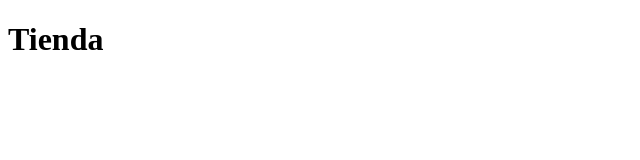
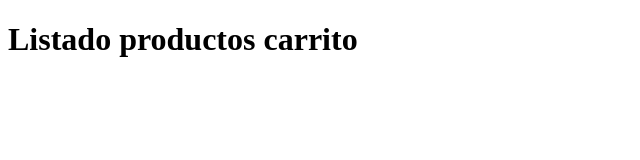
Before and after one commit to Warszawa1/Mod5Lab_arraysYbucles, a plain HTML site: page index.html in a window 1280 px wide. Shown: the whole page, without its empty margins (0-640 px from the left). Drawn offline with Linux system fonts and the light colour scheme.

Commit message:
Update index.html

```diff
--- a/index.html
+++ b/index.html
@@ -4,12 +4,18 @@
     <meta charset="UTF-8">
     <meta http-equiv="X-UA-Compatible" content="IE=edge">
     <meta name="viewport" content="width=device-width, initial-scale=1.0">
-    <title>Tienda</title>
+    <link href="style.css" rel="stylesheet" type="text/css">
+    <title>Listado productos carrito</title>
 </head>
 <body>
-    <h1 class="nombre">Tienda</h1>
+    <div class="container">
+    <h1 class="nombre">Listado productos carrito</h1>
+    </div>
 
-
+    <div class="container">
+            <div id="carrito-items">
+            </div>
+    </div>
 
 <script src="script.js"></script>
 </body>
```
